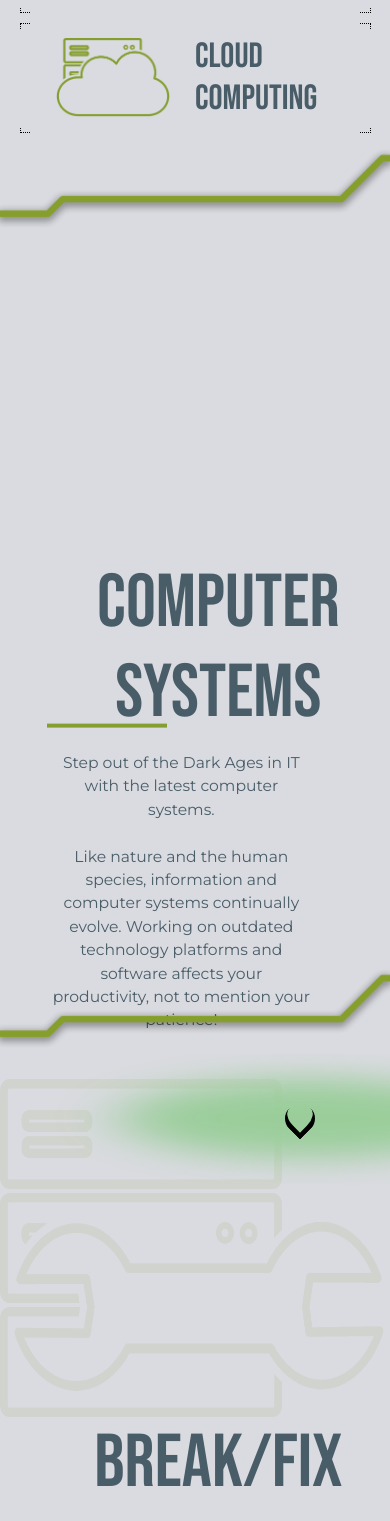
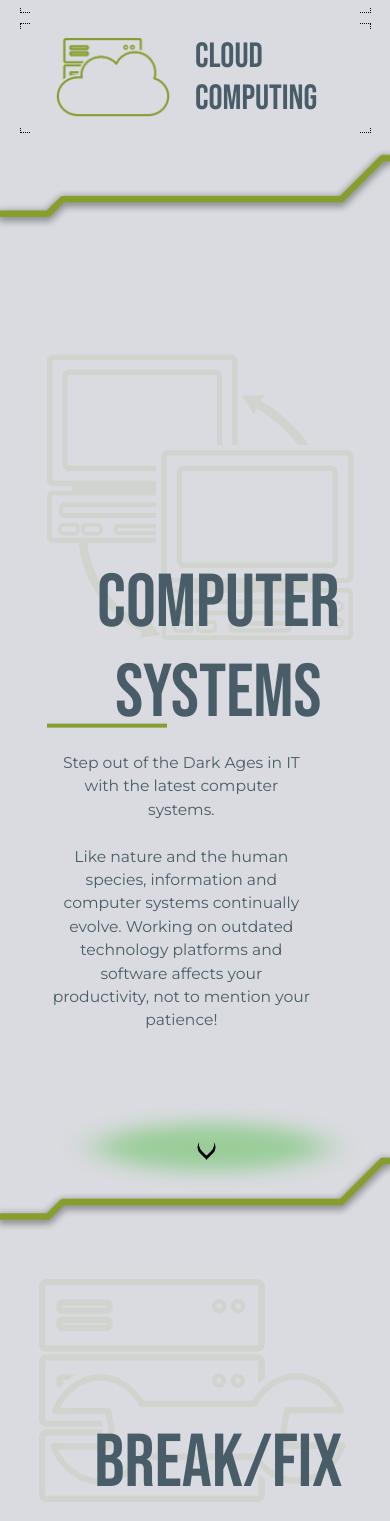
Before and after one commit to RobertCondon/MITSoultionsSite-Vue-Cli, a Vue app: page /OurServices in a window 390 px wide. Shown: the part 3993-5514 px from the top of the page. Built offline with nearby package versions, Linux system fonts and the light colour scheme; a web font is replaced by a local one.

Commit message:
Massive polish push for mobile our services content

```diff
--- a/src/components/OurServicesGroup/OurServices.vue
+++ b/src/components/OurServicesGroup/OurServices.vue
@@ -56,9 +56,9 @@
 
       <div style="padding-top: 90px; position: relative; z-index: 1;" id="ItemOne"  class="ServiceItem">
         <img class="Divider" style=" position: relative; z-index: 1; width: 100vm; right: 0; transform: translateY(-90px)"  src="../../assets/images/DividerChunk3.png" alt="Ah shit lost it again">
-        <img class="ServiceIcon" id="IconOne" style="opacity: 10%;" src="../../assets/images/svg/computerSystems.png" alt="Ah shit lost it again">
+        <img class="ServiceIcon" id="IconOne" style="opacity: 0.1;" src="../../assets/images/svg/computerSystems.png" alt="Ah shit lost it again">
 
-        <h1 class="ServiceNumber " style="opacity: 10%;"  v-if="!isMobile" >01</h1>
+        <h1 class="ServiceNumber " style="opacity: 0.1;"  v-if="!isMobile" >01</h1>
         <div class="ServiceContent">
 
           <h1 style="opacity: 100%;"   class="ServiceTitle" > Computer Systems </h1>
@@ -84,9 +84,11 @@
               Boost your productivity levels and get your business back on track with Manage IT. Contact us today.
             </p>
         </transition>
+        <div class="ArrowAudjust">
           <div id="Arrow1" class="Arrow" style=""  @click="TransitionOn(0)">
             <i v-if="!this.ReadMoreArray[0].ReadBool" class="ArrowIcon"></i>
             <i v-if="this.ReadMoreArray[0].ReadBool" class="ArrowIconUp"></i>
+          </div>
         </div>
         <img  id="Divder1" class="Divider" style=""  src="../../assets/images/DividerChunk3.png" alt="Ah shit lost it again">
       </div>
@@ -95,8 +97,8 @@
 
 
       <div id="ItemTwo"  class="ServiceItem">
-        <img class="ServiceIcon" id="IconTwo" style=" opacity: 10%; "  src="../../assets/images/svg/breakfixServices.png" alt="Ah shit lost it again">
-        <h1 class="ServiceNumber" style="opacity: 10%;"  v-if="!isMobile" >02</h1>
+        <img class="ServiceIcon" id="IconTwo" style=" opacity: 0.1; "  src="../../assets/images/svg/breakfixServices.png" alt="Ah shit lost it again">
+        <h1 class="ServiceNumber" style="opacity: 0.1;"  v-if="!isMobile" >02</h1>
         <div class="ServiceMegaContent">
           <div class="ServiceContent">
             <h1 style="opacity: 100%;"   class="ServiceTitle"> Break/Fix Support </h1>
@@ -112,9 +114,11 @@
               A solution best suited for those businesses that have small IT requirements, limited funding, or where the business already has an internal IT person or IT team.
             </p>
           </transition>
+          <div class="ArrowAudjust">
             <div id="Arrow2" class="Arrow" style=""  @click="TransitionOn(1)">
               <i v-if="!this.ReadMoreArray[1].ReadBool" class="ArrowIcon"></i>
               <i v-if="this.ReadMoreArray[1].ReadBool" class="ArrowIconUp"></i>
+            </div>
           </div>
           <img  id="Divder2" class="Divider" style=""  src="../../assets/images/DividerChunk3.png" alt="Ah shit lost it again">
         </div>
@@ -125,8 +129,8 @@
 
 
       <div id="ItemThree"  class="ServiceItem">
-        <img class="ServiceIcon" style=" opacity: 10%; "  src="../../assets/images/svg/ServerManagement.png" alt="Ah shit lost it again">
-        <h1 class="ServiceNumber" style="opacity: 10%;"  v-if="!isMobile" >03</h1>
+        <img class="ServiceIcon" style=" opacity: 0.1; "  src="../../assets/images/svg/ServerManagement.png" alt="Ah shit lost it again">
+        <h1 class="ServiceNumber" style="opacity: 0.1;"  v-if="!isMobile" >03</h1>
         <div style="transform: translateY(-185px)" class="ServiceMegaContent">
           <div class="ServiceContent">
             <h1 style="opacity: 100%;"   class="ServiceTitle" > Server Management </h1>
@@ -167,9 +171,11 @@
               Reduced remote servicing costs
             </p>
           </transition>
+          <div class="ArrowAudjust">
             <div id="Arrow3" class="Arrow" style=""  @click="TransitionOn(2)">
               <i v-if="!this.ReadMoreArray[2].ReadBool" class="ArrowIcon"></i>
               <i v-if="this.ReadMoreArray[2].ReadBool" class="ArrowIconUp"></i>
+            </div>
           </div>
           <img  id="Divder3" class="Divider" style=""  src="../../assets/images/DividerChunk3.png" alt="Ah shit lost it again">
         </div>
@@ -177,8 +183,8 @@
 
 
       <div id="ItemFour"  class="ServiceItem">
-        <img class="ServiceIcon" style=" opacity: 10%; "  src="../../assets/images/svg/disasterRecovery.png" alt="Ah shit lost it again">
-        <h1 class="ServiceNumber " style="opacity: 10%;"  v-if="!isMobile" >04</h1>
+        <img class="ServiceIcon" style=" opacity: 0.1; "  src="../../assets/images/svg/disasterRecovery.png" alt="Ah shit lost it again">
+        <h1 class="ServiceNumber " style="opacity: 0.1;"  v-if="!isMobile" >04</h1>
         <div style="transform: translateY(-185px)" class="ServiceMegaContent">
           <div class="ServiceContent">
             <h1 style="opacity: 100%;" class="ServiceTitle" > Disaster Recovery </h1>
@@ -220,9 +226,11 @@
               Talk to our Manage IT team about your backup and recovery requirements. It doesn't matter if your desktop needs replacement parts or your entire network needs to be replicated off-site, Manage IT provide the reassurance and peace of mind you welcome from disaster recovery IT experts.
             </p>
           </transition>
+          <div class="ArrowAudjust">
             <div id="Arrow4" class="Arrow" style=""  @click="TransitionOn(3)">
               <i v-if="!this.ReadMoreArray[3].ReadBool" class="ArrowIcon"></i>
               <i v-if="this.ReadMoreArray[3].ReadBool" class="ArrowIconUp"></i>
+            </div>
           </div>
           <img  id="Divder4" class="Divider" style=""  src="../../assets/images/DividerChunk3.png" alt="Ah shit lost it again">
         </div>
@@ -231,8 +239,8 @@
 
 
       <div id="ItemFive"  class="ServiceItem">
-        <img class="ServiceIcon" style=" opacity: 10%; "  src="../../assets/images/svg/networking.png" alt="Ah shit lost it again">
-        <h1 class="ServiceNumber" style="opacity: 10%;"  v-if="!isMobile" >05</h1>
+        <img class="ServiceIcon" style=" opacity: 0.1; "  src="../../assets/images/svg/networking.png" alt="Ah shit lost it again">
+        <h1 class="ServiceNumber" style="opacity: 0.1;"  v-if="!isMobile" >05</h1>
         <div style="transform: translateY(-185px)" class="ServiceMegaContent">
           <div class="ServiceContent">
             <h1 style="opacity: 100%;" class="ServiceTitle" > Networking </h1>
@@ -255,9 +263,11 @@
 
             </p>
           </transition>
+          <div class="ArrowAudjust">
             <div id="Arrow5" class="Arrow" style=""  @click="TransitionOn(4)">
               <i v-if="!this.ReadMoreArray[4].ReadBool" class="ArrowIcon"></i>
               <i v-if="this.ReadMoreArray[4].ReadBool" class="ArrowIconUp"></i>
+            </div>
           </div>
           <img  id="Divder5" class="Divider" style="z-index: 0; width: 100vm; right: 0"  src="../../assets/images/DividerChunk3.png" alt="Ah shit lost it again">
         </div>
@@ -265,8 +275,8 @@
 
 
       <div id="ItemSix" name="ItemSix"  class="ServiceItem">
-        <img class="ServiceIcon" style=" opacity: 10%; "  src="../../assets/images/svg/databaseManagement.png" alt="Ah shit lost it again">
-        <h1 class="ServiceNumber " style="opacity: 10%;"  v-if="!isMobile" >06</h1>
+        <img class="ServiceIcon" style=" opacity: 0.1; "  src="../../assets/images/svg/databaseManagement.png" alt="Ah shit lost it again">
+        <h1 class="ServiceNumber " style="opacity: 0.1;"  v-if="!isMobile" >06</h1>
         <div style="transform: translateY(-185px)" class="ServiceMegaContent">
           <div class="ServiceContent">
             <h1 style="opacity: 100%;"   class="ServiceTitle" > Database Management </h1>
@@ -289,9 +299,11 @@
 
             </p>
           </transition>
+          <div class="ArrowAudjust">
             <div id="Arrow6" class="Arrow" style=""  @click="TransitionOn(5)">
               <i v-if="!this.ReadMoreArray[5].ReadBool" class="ArrowIcon"></i>
               <i v-if="this.ReadMoreArray[5].ReadBool" class="ArrowIconUp"></i>
+            </div>
           </div>
           <img  id="Divder6" class="Divider" style=""  src="../../assets/images/DividerChunk3.png" alt="Ah shit lost it again">
         </div>
@@ -299,8 +311,8 @@
 
 
       <div id="ItemSeven"  class="ServiceItem">
-        <img class="ServiceIcon" style=" opacity: 10%; "  src="../../assets/images/svg/security.png" alt="Ah shit lost it again">
-        <h1 class="ServiceNumber" style="opacity: 10%;"  v-if="!isMobile" >07</h1>
+        <img class="ServiceIcon" style=" opacity: 0.1; "  src="../../assets/images/svg/security.png" alt="Ah shit lost it again">
+        <h1 class="ServiceNumber" style="opacity: 0.1;"  v-if="!isMobile" >07</h1>
         <div style="transform: translateY(-185px)" class="ServiceMegaContent">
           <div class="ServiceContent">
             <h1 style="opacity: 100%;"   class="ServiceTitle" > Security </h1>
@@ -332,9 +344,11 @@
 
             </p>
           </transition>
+          <div class="ArrowAudjust">
             <div id="Arrow7" class="Arrow" style=""  @click="TransitionOn(6)">
               <i v-if="!this.ReadMoreArray[6].ReadBool" class="ArrowIcon"></i>
               <i v-if="this.ReadMoreArray[6].ReadBool" class="ArrowIconUp"></i>
+            </div>
           </div>
           <img  id="Divder7" class="Divider" style=""  src="../../assets/images/DividerChunk3.png" alt="Ah shit lost it again">
         </div>
@@ -342,8 +356,8 @@
 
 
       <div id="ItemEight" style="margin-bottom: -200px"  class="ServiceItem">
-        <img class="ServiceIcon" style=" opacity: 10%; "  src="../../assets/images/svg/cloudComputing.png" alt="Ah shit lost it again">
-        <h1 class="ServiceNumber" style="opacity: 10%;"  v-if="!isMobile" >08</h1>
+        <img class="ServiceIcon" style=" opacity: 0.1; "  src="../../assets/images/svg/cloudComputing.png" alt="Ah shit lost it again">
+        <h1 class="ServiceNumber" style="opacity: 0.1;"  v-if="!isMobile" >08</h1>
         <div style="transform: translateY(-185px)" class="ServiceMegaContent">
           <div class="ServiceContent">
             <h1 style="opacity: 100%;"   class="ServiceTitle" > Cloud computing </h1>
@@ -373,12 +387,16 @@
 
             </p>
           </transition>
+          <div class="ArrowAudjust">
               <div id="Arrow8" class="Arrow" style=""  @click="TransitionOn(7)">
                 <i v-if="!this.ReadMoreArray[7].ReadBool" class="ArrowIcon"></i>
                 <i v-if="this.ReadMoreArray[7].ReadBool" class="ArrowIconUp"></i>
               </div>
+
+          </div>
           <img  id="Divder8" class="Divider" style=""  src="../../assets/images/DividerChunk3.png" alt="Ah shit lost it again">
         </div>
+
       </div>
       <Footer></Footer>
     </div>
@@ -418,6 +436,7 @@
       },
       methods: {
         onResize () {
+          console.log("Resize called coming in: "+ window.innerWidth < 800);
           this.isMobile = window.innerWidth < 800
         },
 
@@ -452,6 +471,7 @@
         }
       },
       mounted() {
+        window.onload = this.onResize();
         let self = this;
         EventBus.$on('MobileSize', changed => {
           console.log(`Oh, that's nice. It's gotten ${changed} clicks! :)`);
@@ -523,7 +543,8 @@
             }
 
           })
-        })
+        });
+
       }
     }
 </script>
@@ -542,7 +563,7 @@
     transition: 2s;
   }
   .Divider {
-    transform: translateY(-230px);
+    transform: translateY(-58%);
     transition: 1s;
     z-index: 0; width: 100vw; right: 0
   }
@@ -706,14 +727,14 @@
   .ServiceIcon {
     position: absolute;
     opacity: 10%;
-    transform: translate(-700px, -285px);
+    transform: translate(-100%, -70%);
     height: 47%
   }
 
   .ServiceNumber {
     position: absolute;
     opacity: 10%;
-    transform: translate(550%, -200px);
+    transform: translate(70vw, -200px);
     font-family: 'Bebas Neue', cursive;
     font-weight: 400;
     font-size: 350px;
@@ -818,6 +839,14 @@
     opacity: 0;
   }
   @media (max-width:800px){
+    .ArrowAudjust {
+      transform: scale(0.6) translate(-22%, 30%);
+
+      transition: 1s;
+
+    }
+
+
     .wrapper {
       overflow: hidden;
     }
@@ -858,16 +887,24 @@
     }
     .ServiceIcon {
       position: absolute; opacity: 10%;
-      transform: translate(-50%, -285px); height: 47%;
+      transform: translate(-50%, -50%);
+      height: initial; width: 80%;
       overflow: hidden; max-width: 100%;
+      transition: 1s;
     }
     #IconTwo {
-      transform: translate(-50%, -200px); height: 40%;
-      overflow: hidden;
+      position: absolute; opacity: 10%;
+      transform: translate(-50%, -0%);
+      height: initial; width: 80%;
+      overflow: hidden; max-width: 100%;
+      transition: 1s;
     }
     #IconOne {
-      transform: translate(0%, -140px); height: 20%;
-      overflow: hidden;
+      position: absolute; opacity: 10%;
+      transform: translate(-110%, 40%);
+      height: initial; width: 80%;
+      overflow: hidden; max-width: 100%;
+      transition: 1s;
     }
   }
 </style>
```
Lines whose indentation alone changed are shown as unchanged.
